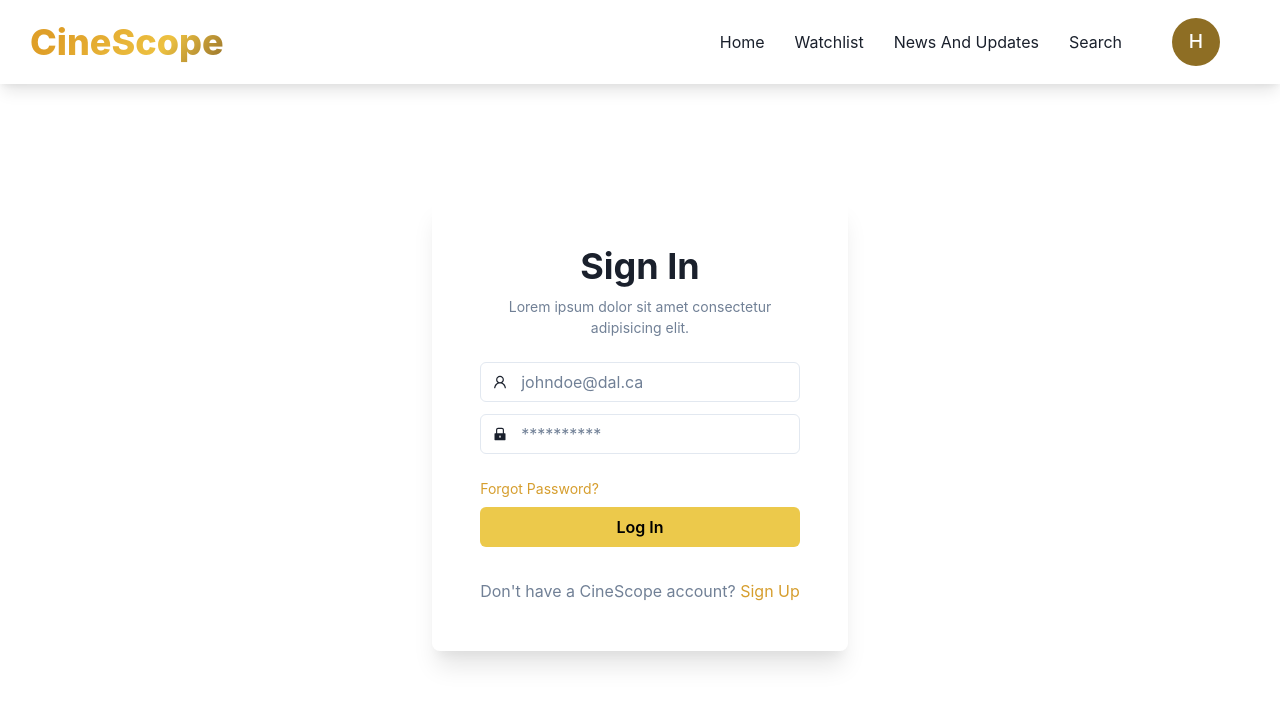
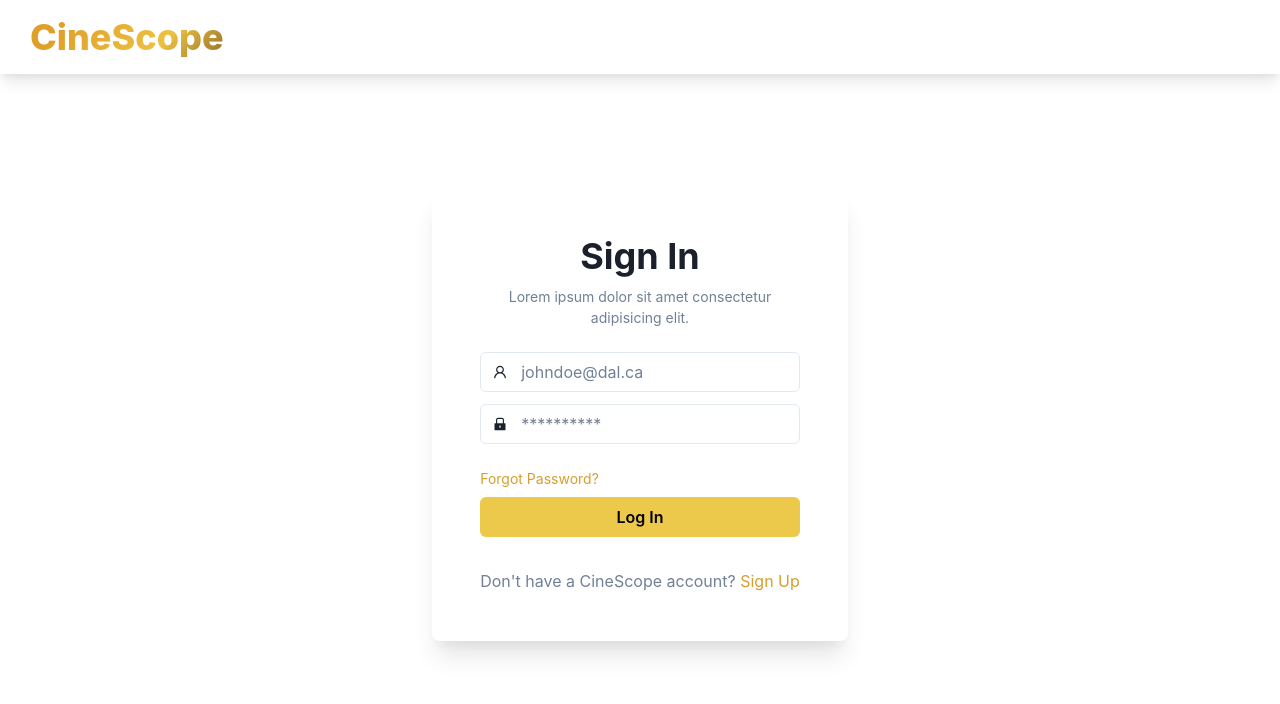
Before and after one commit to BabaYaga4789/CineScope, a React (Vite) app: page /login in a window 1280 px wide. Shown: the top 704 px of the page. Built offline with nearby package versions, Linux system fonts and the light colour scheme.

Commit message:
use different NavBar for SignIn, Registration and Reset Password

```diff
--- a/src/App.tsx
+++ b/src/App.tsx
@@ -1,4 +1,9 @@
-import { createBrowserRouter, RouterProvider } from "react-router-dom";
+import { useEffect, useState } from "react";
+import {
+  createBrowserRouter,
+  RouterProvider,
+  useLocation,
+} from "react-router-dom";
 import RootLayout from "./layout/RootLayout";
 import AccountSettings from "./pages/AccountSettings/AccountSettings";
 import AddMovie from "./pages/Admin/AddMovie";
@@ -14,8 +19,6 @@ import ResetPassword from "./pages/ResetPassword/ResetPassword";
 import Reviews from "./pages/Reviews/Reviews";
 import SignIn from "./pages/SignIn";
 import Watchlist from "./pages/Watchlist/Watchlist";
-
-const isAdmin = localStorage.getItem("isAdmin") === "true";
 
 const adminRouter = createBrowserRouter([
   {
@@ -90,6 +93,22 @@ const router = createBrowserRouter([
 ]);
 
 const App = () => {
+  const isAdmin = localStorage.getItem("isAdmin") === "true";
+
+  const [isInAuthenticationPage, setIsInAuthenticationPage] = useState(false);
+
+  useEffect(() => {
+    if (
+      location.pathname === "/login" ||
+      location.pathname === "/register" ||
+      location.pathname === "/reset-password"
+    ) {
+      setIsInAuthenticationPage(true);
+    } else {
+      setIsInAuthenticationPage(false);
+    }
+  }, [location]);
+
   return <RouterProvider router={isAdmin ? adminRouter : router} />;
 };
 
--- /dev/null
+++ b/src/components/AuthNavBar.tsx
@@ -0,0 +1,49 @@
+import {
+  Box,
+  Flex,
+  HStack,
+  Spacer,
+  Text
+} from "@chakra-ui/react";
+import { Link } from "react-router-dom";
+
+const AuthNavBar = () => {
+  const switchToAdmin = () => {
+    localStorage.setItem("isAdmin", "true");
+    window.location.replace("/");
+  };
+
+  return (
+    <Box boxShadow="lg">
+      <Flex
+        as="nav"
+        p="10px"
+        mb="20px"
+        alignItems="center"
+        shadow="10px"
+        align="center"
+        justify="space-between"
+        wrap="wrap"
+        w="100%"
+      >
+        <Box justifyContent="space-between">
+          <HStack>
+            <Text
+              textAlign="left"
+              bgGradient="linear-gradient(311deg, rgba(143,107,41,1) 0%, rgba(237,193,65,1) 33%, rgba(223,159,40,1) 82%);"
+              bgClip="text"
+              fontSize="4xl"
+              fontWeight="extrabold"
+              ml="20px"
+            >
+              <Link to="/">CineScope</Link>
+            </Text>
+          </HStack>
+        </Box>
+        <Spacer></Spacer>
+      </Flex>
+    </Box>
+  );
+};
+
+export default AuthNavBar;
--- a/src/layout/RootLayout.tsx
+++ b/src/layout/RootLayout.tsx
@@ -1,10 +1,24 @@
-import { Outlet } from "react-router-dom";
+import { AdminNavBar } from "@/components/AdminNavBar";
+import AuthNavBar from "@/components/AuthNavBar";
 import NavBar from "@/components/NavBar";
 import { Box } from "@chakra-ui/react";
-import { useState } from "react";
-import { AdminNavBar } from "@/components/AdminNavBar";
+import { Outlet, useLocation } from "react-router-dom";
 export default function RootLayout() {
   const isAdmin = localStorage.getItem("isAdmin") === "true";
+  const location = useLocation();
+
+  if (
+    location.pathname === "/login" ||
+    location.pathname === "/register" ||
+    location.pathname === "/reset-password"
+  ) {
+    return (
+      <Box h="100vh" w="100%">
+        <AuthNavBar />
+        <Outlet />
+      </Box>
+    );
+  }
 
   return (
     <Box h="100vh" w="100%">
--- a/src/pages/SignIn.tsx
+++ b/src/pages/SignIn.tsx
@@ -16,13 +16,15 @@ import {
 } from "@chakra-ui/react";
 import { useState } from "react";
 import { AiFillLock, AiOutlineUser } from "react-icons/ai";
-import { Link } from "react-router-dom";
+import { Link, useNavigate } from "react-router-dom";
 
 export default function SignIn() {
   const [username, setUsername] = useState("");
   const [password, setPassword] = useState("");
   const [error, setError] = useState(false);
   const [message, setMessage] = useState("");
+
+  const navigate = useNavigate();
 
   const validateEmail = (email: string) => {
     // reference: https://regexr.com/3e48o
@@ -52,6 +54,7 @@ export default function SignIn() {
     } else {
       setError(false);
       setMessage("Sign In successful");
+      navigate("/");
     }
   };
 
```
